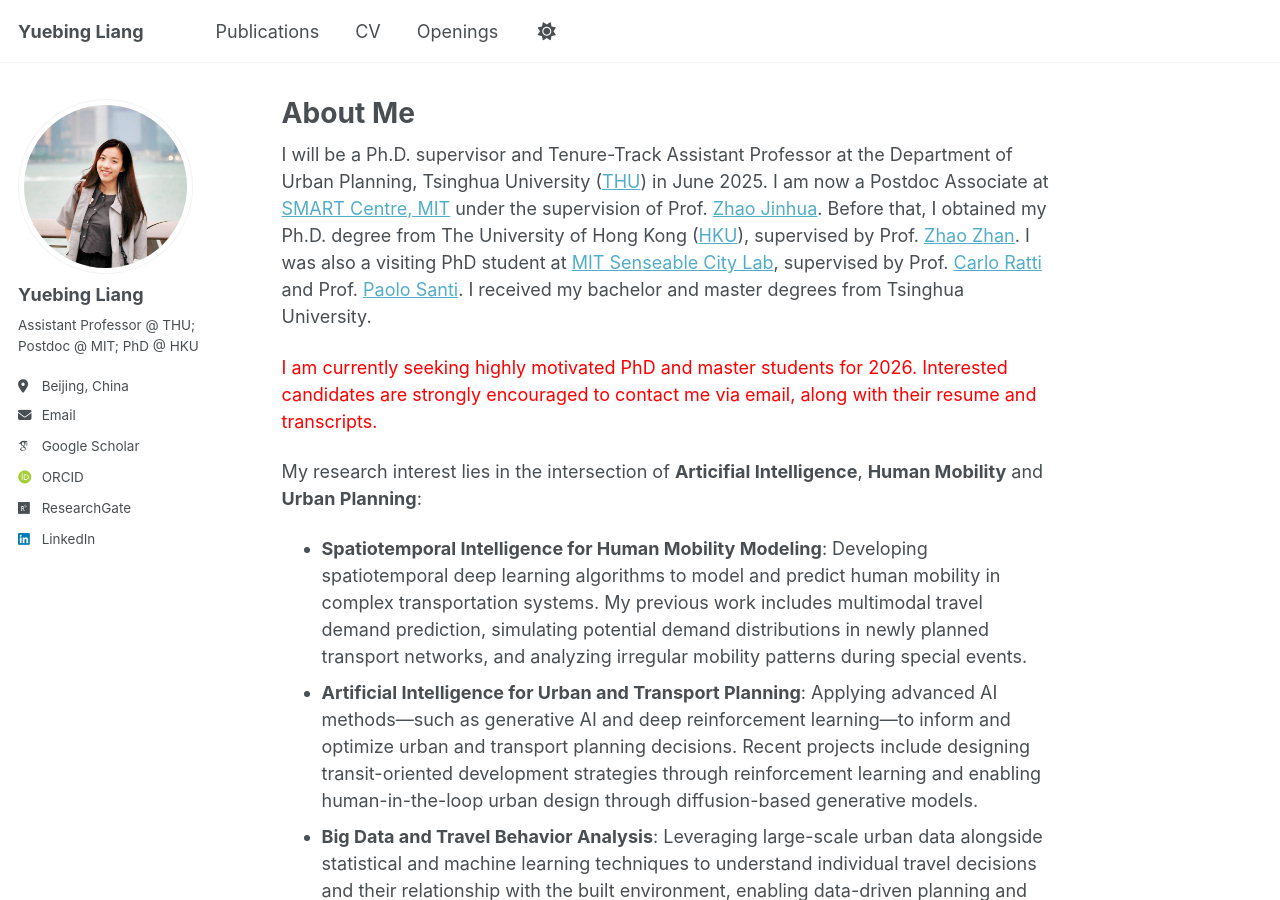
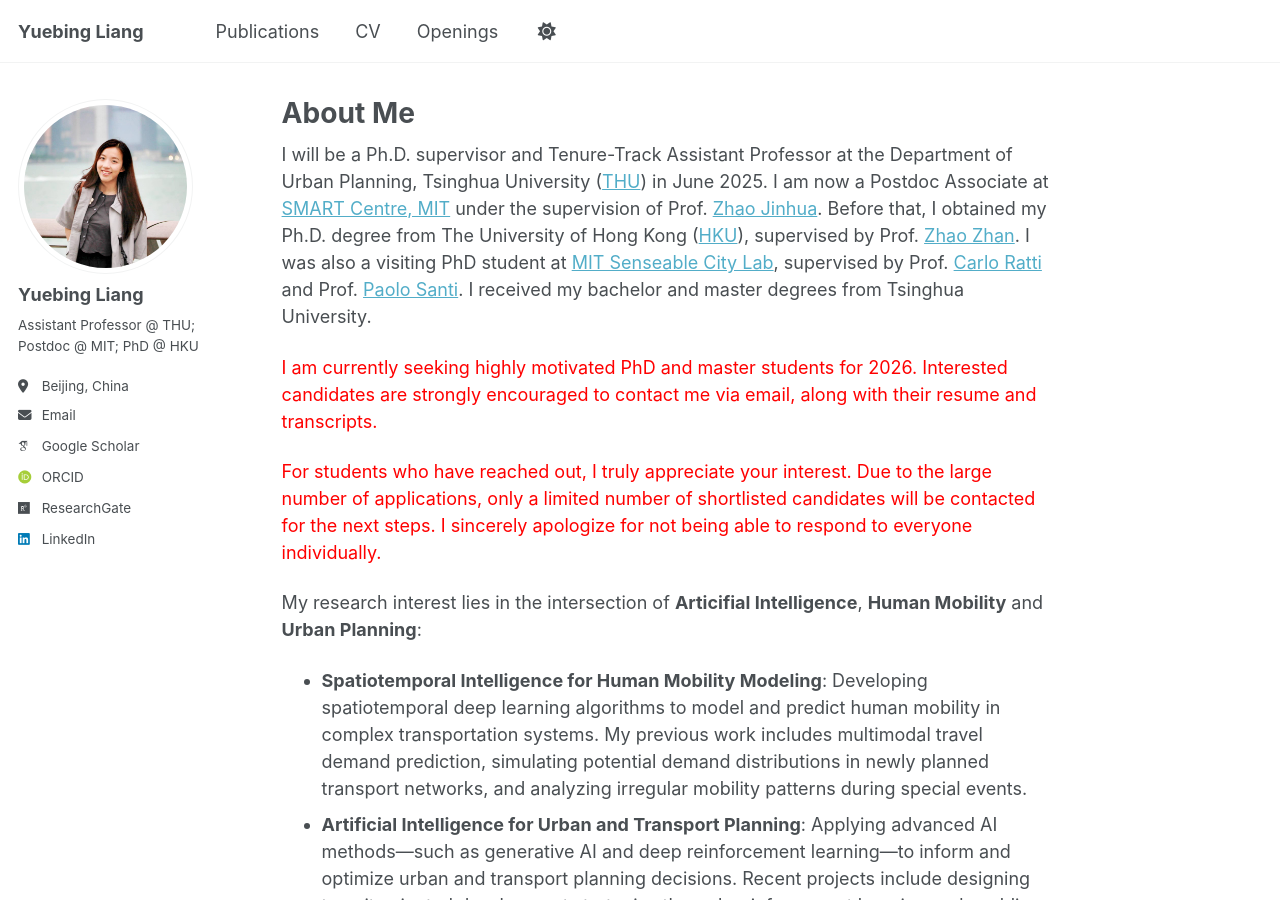
Before and after one commit to yuebingliang/yuebingliang.github.io, a Jekyll site: the page built from _pages/about.md, in a window 1280 px wide and 900 px high. Built offline with Jekyll 4.4.1, drawn with Linux system fonts in a browser that asks for light colours; some web fonts are replaced.

Commit message:
Update about.md

```diff
--- a/_pages/about.md
+++ b/_pages/about.md
@@ -10,6 +10,8 @@ redirect_from:
 I will be a Ph.D. supervisor and Tenure-Track Assistant Professor at the Department of Urban Planning, Tsinghua University ([THU](https://www.arch.tsinghua.edu.cn/column/Departments)) in June 2025. I am now a Postdoc Associate at [SMART Centre, MIT](https://m3s.mit.edu/our-team/yuebing-liang) under the supervision of Prof. [Zhao Jinhua](https://mobility.mit.edu/people/jinhua-zhao). Before that, I obtained my Ph.D. degree from The University of Hong Kong ([HKU](https://www.arch.hku.hk/departments-and-divisions/department-of-urban-planning-and-design/)), supervised by Prof. [Zhao Zhan](https://zhanzhaowf.github.io/). I was also a visiting PhD student at [MIT Senseable City Lab](https://senseable.mit.edu/), supervised by Prof. [Carlo Ratti](https://dusp.mit.edu/people/carlo-ratti) and Prof. [Paolo Santi](https://www.mmi.mit.edu/people/paolo-santi). I received my bachelor and master degrees from Tsinghua University.
 
 <p style="color:red">I am currently seeking highly motivated PhD and master students for 2026. Interested candidates are strongly encouraged to contact me via email, along with their resume and transcripts. </p>
+
+<p style="color:red">For students who have reached out, I truly appreciate your interest. Due to the large number of applications, only a limited number of shortlisted candidates will be contacted for the next steps. I sincerely apologize for not being able to respond to everyone individually.</p>
 
 <!-- <div style="background-color:#ffe6e6; color:#b30000; padding:12px; border-left:6px solid #b30000; font-weight:bold; font-size:16px;">
     Dr. Liang is currently seeking highly motivated Ph.D. and Master’s students for 2026. Interested candidates are strongly encouraged to contact her via email, along with their resume and transcripts.
```
